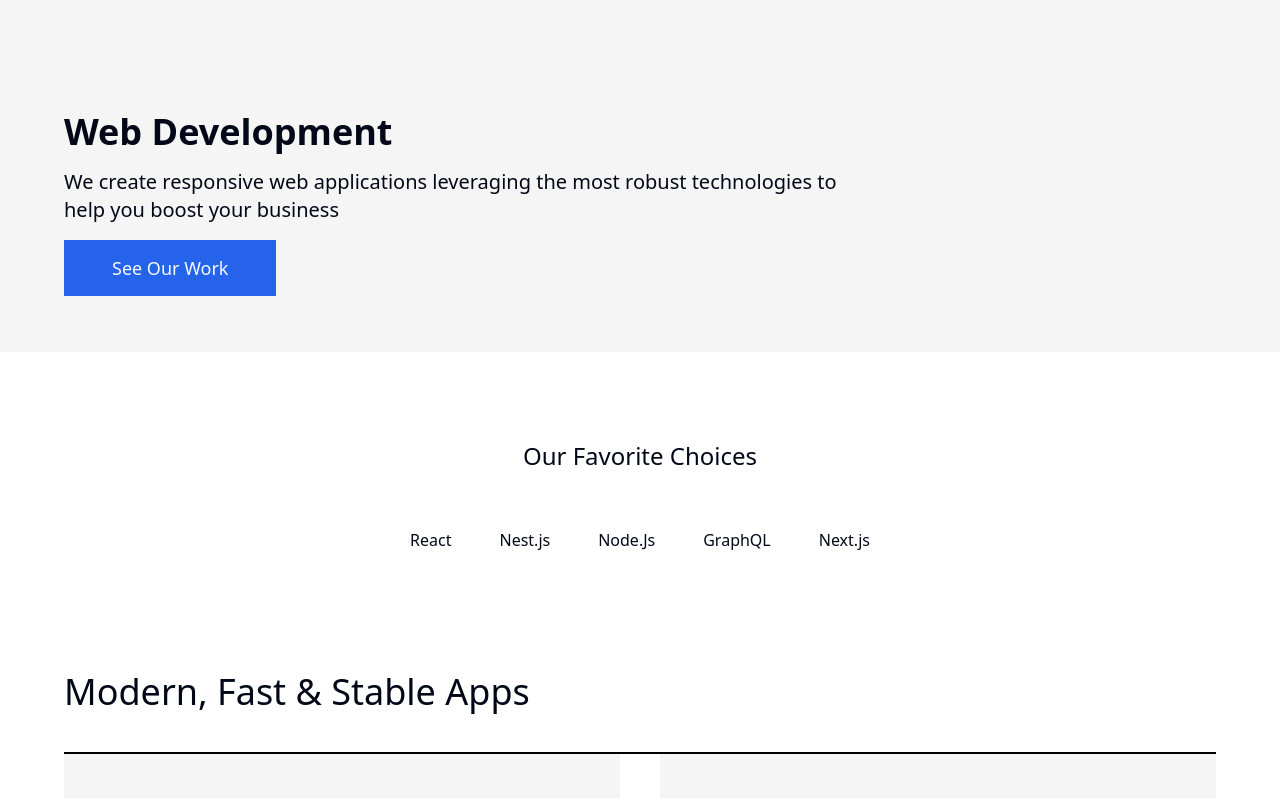
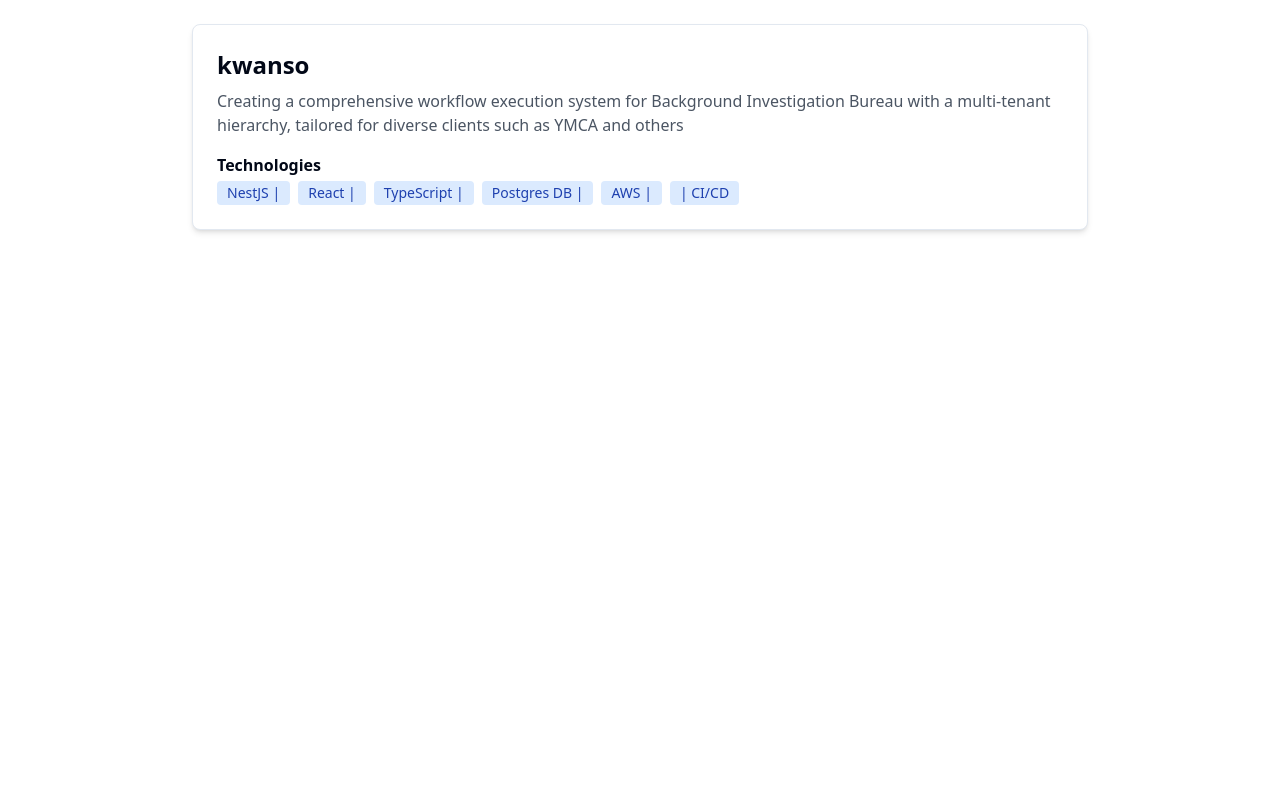
Before and after one commit to murphyrepos/portfolio, a Next.js app: page /profile in a window 1280 px wide. Shown: the top 798 px of the page. Built offline with nearby package versions, Linux system fonts and the light colour scheme; some icons are missing.

Commit message:
Genral Cards layout

```diff
--- /dev/null
+++ b/src/components/profile-card.tsx
@@ -0,0 +1,29 @@
+// Updated CardComponent.tsx
+import React from 'react';
+import { CardProps } from './type';
+
+const CardComponent: React.FC<CardProps> = ({
+  title,
+  description,
+  technologies,
+}) => {
+  return (
+    <div className='m-6 mx-auto max-w-4xl rounded-lg border bg-white p-6 shadow-md'>
+      <h2 className='mb-2 text-2xl font-semibold'>{title}</h2>
+      <p className='mb-4 text-gray-600'>{description}</p>
+      <h3 className='mb-1 font-semibold'>Technologies</h3>
+      <div className='flex flex-wrap gap-2'>
+        {technologies.map((tech, index) => (
+          <span
+            key={index}
+            className='rounded bg-blue-100 px-2.5 py-0.5 text-sm font-medium text-blue-800'
+          >
+            {tech}
+          </span>
+        ))}
+      </div>
+    </div>
+  );
+};
+
+export default CardComponent;
--- /dev/null
+++ b/src/components/type.ts
@@ -0,0 +1,5 @@
+export interface CardProps {
+  title: string;
+  description: string;
+  technologies: string[];
+}
--- /dev/null
+++ b/src/pages/profile/index.tsx
@@ -0,0 +1,23 @@
+// pages/profile/index.tsx
+import CardComponent from '@/components/profile-card';
+import React from 'react';
+import { details } from '@/utils/constants/portfolio.content';
+
+const ProfilePage = () => {
+  return (
+    <div>
+      {details.map(({ title, description, technologies }, index) => {
+        return (
+          <CardComponent
+            key={index}
+            title={title}
+            description={description}
+            technologies={technologies}
+          />
+        );
+      })}
+    </div>
+  );
+};
+
+export default ProfilePage;
--- /dev/null
+++ b/src/utils/constants/portfolio.content.ts
@@ -0,0 +1,15 @@
+export const details = [
+  {
+    title: 'kwanso',
+    description:
+      'Creating a comprehensive workﬂow execution system for Background Investigation Bureau with a multi-tenant hierarchy, tailored for diverse clients such as YMCA and others',
+    technologies: [
+      'NestJS |',
+      ' React |',
+      'TypeScript |',
+      'Postgres DB |',
+      'AWS |',
+      '| CI/CD',
+    ],
+  },
+];
```
